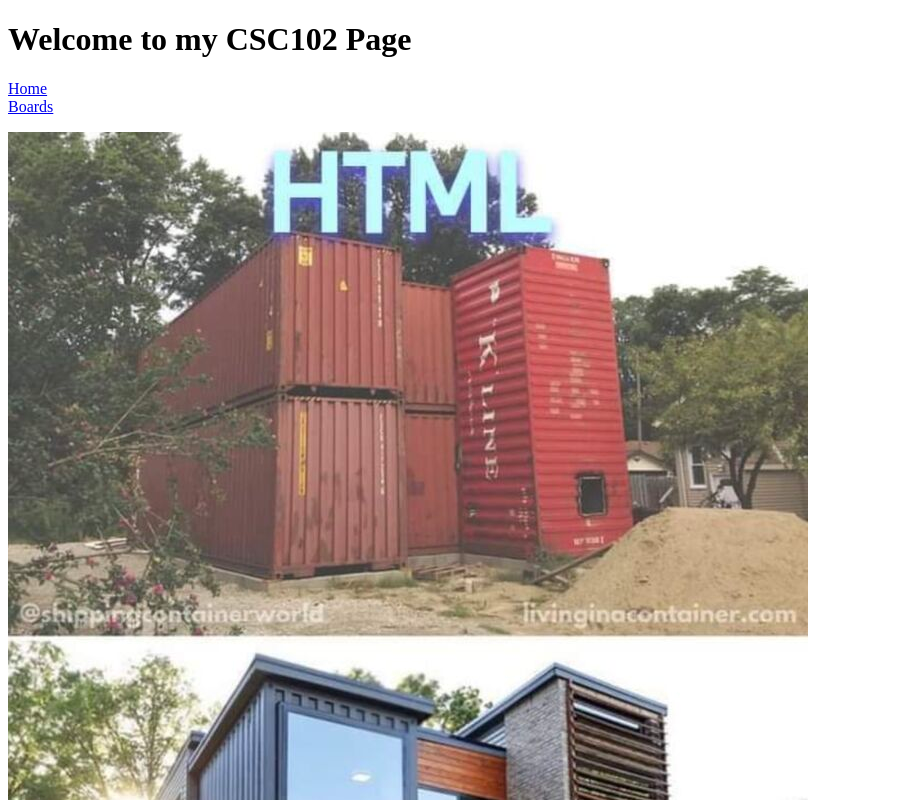
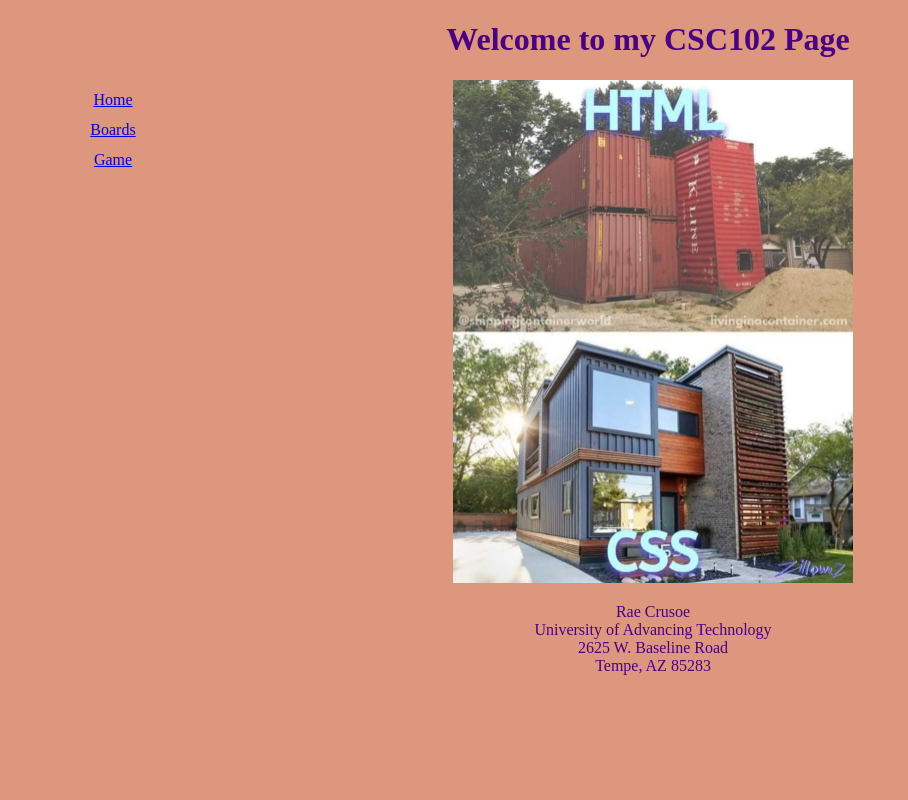
Before and after one commit to mantarae-22/CSC102Fall2024, a plain HTML site: page index.html in a window 1280 px wide. Shown: the top 800 px of the page, without its empty margins (0-908 px from the left). Drawn offline with Linux system fonts and the light colour scheme.

Commit message:
Add files via upload

```diff
--- a/index.html
+++ b/index.html
@@ -5,16 +5,27 @@
     <meta charset="UTF-8">
     <meta name="viewport" content="width=device-width, initial-scale=1.0">
     <title>CSC102 Index Page</title>
+    <!-- add a link to our css file -->
+     <link rel="stylesheet" href="main.css">
+    <style>
+        /* embedded styles - use with caution
+        body{
+            background-color: antiquewhite;
+        } */
+    </style>
 </head>
 <body>
     <!-- this section will have things like a menu or logo or page title -->
     <header>
+        <!-- inline style: <h1 style="color: purple;"> -->
         <h1>Welcome to my CSC102 Page</h1>
         <!-- create a nav section to hold the menu -->
          <nav>
             <a href="index.html">Home</a>
             <br>
             <a href="boards.html">Boards</a>
+            <br>
+            <a href="w3game.html">Game</a>
          </nav>
     </header>
 
--- /dev/null
+++ b/main.css
@@ -0,0 +1,49 @@
+/*
+selector can be an HTML element, it can be a custom style - start with . or it can be an id - start with #
+
+selector{
+    property1: value;
+    property2: value;
+}
+*/
+
+/* body applies to the whole page */
+body{
+    background-color: rgb(220, 151, 126);
+    color: indigo;
+    width: 100%;
+}
+
+header{
+    text-align: center;
+}
+
+/* by default - create a box for the menu */
+nav{
+    height: 600px;
+    width: 200px;
+    float: left;
+    padding: 5px;
+    line-height: 30px;
+}
+
+/* add some footer styles */
+footer{
+    text-align: center;
+    margin-right: 200px;
+}
+
+#memeImage{
+    margin-right: 200px;
+    width: 400px;
+}
+
+p{
+    width: 100%;
+    text-align: center;
+}
+
+/* custom css style */
+.leftalign{
+    text-align: left;
+}
```
Also changed, not shown: boards.html (+5 -1 lines), w3game.html (added, +69 -0 lines).
